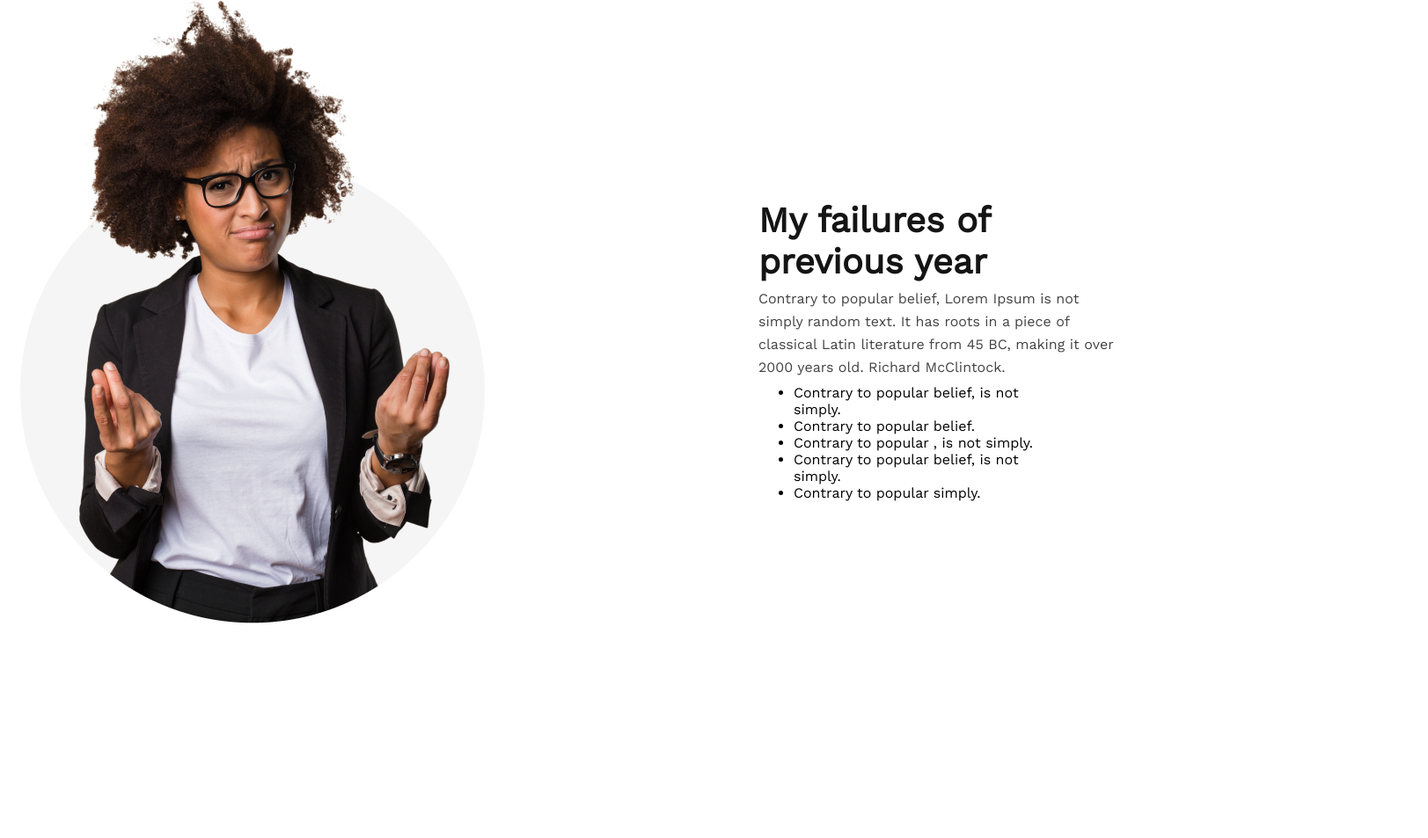
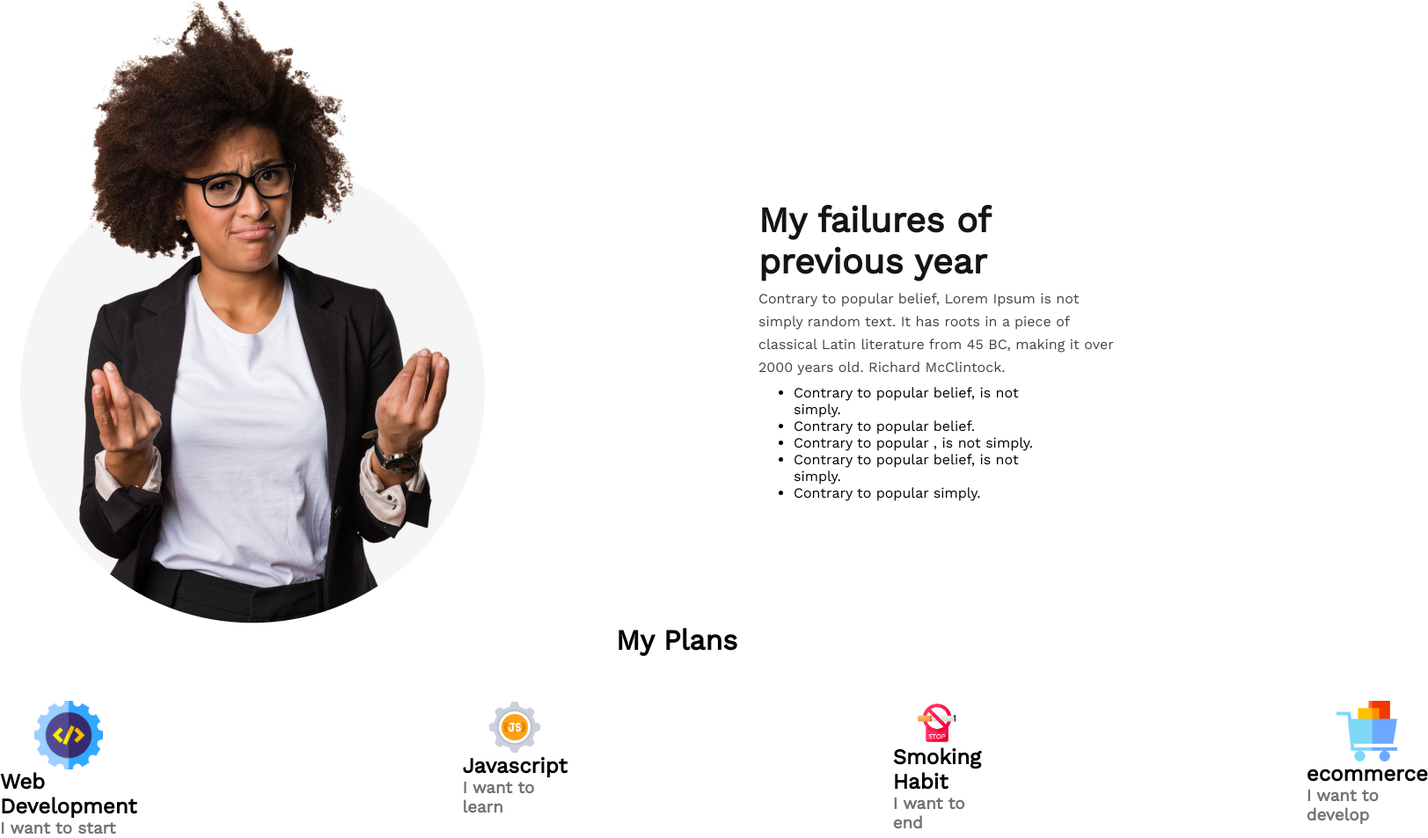
Before and after one commit to DipokSarker/ph-assignment-1, a plain HTML site: page index.html in a window 1280 px wide. Shown: the part 823-1776 px from the top of the page at 88% size, 1623 px wide, since content can reach past the window. Before the commit the page ends 1532 px from the top, so only its background shows below. Drawn offline with nearby package versions, Linux system fonts and the light colour scheme; a web font is replaced by a local one.

Commit message:
plans added

```diff
--- a/index.html
+++ b/index.html
@@ -41,6 +41,35 @@
                 </div>
             </div>
         </section>
+        <!-- my plan section -->
+        <div class="my-plans">
+            <div>
+                <h1 class="section-title">My Plans</h1>
+            </div>
+            <div class="plan-container">
+                <div class="plans">
+                    <img class="image" src="images/icons/web.png" alt="">
+                    <h2>Web Development</h2>
+                    <h3>I want to start</h3>
+                </div>
+                <div class="plans">
+                    <img class="image" src="images/icons/js.png" alt="">
+                    <h2>Javascript</h2>
+                    <h3>I want to learn</h3>
+                </div>
+                <div class="plans">
+                    <img class="image" src="images/icons/smoke.png" alt="">
+                   <h2>Smoking Habit</h2>
+                    <h3>I want to end</h3>
+                </div>
+                <div class="plans">
+                    <img class="image" src="images/icons/ecom.png" alt="">
+                    <h2>ecommerce</h2>
+                    <h3>I want to develop</h3>
+                </div>
+            </div>
+
+        </div>
 
     </main>
     <footer>
--- a/style.css
+++ b/style.css
@@ -87,3 +87,27 @@ height: 162px;
 left: 862px;
 top: 1260px;
 }
+
+/* my-plans styles */
+
+.section-title {
+
+    margin-left: 700px;
+    margin-bottom: 50px;
+}
+
+.plan-container {
+    display: flex;
+    gap: 370px;
+}
+
+.image  {
+    display: block;
+    margin-left: auto;
+    margin-right: auto;
+    width: 50%;
+  }
+ h3 {
+    color: #737272;
+
+ }
```
